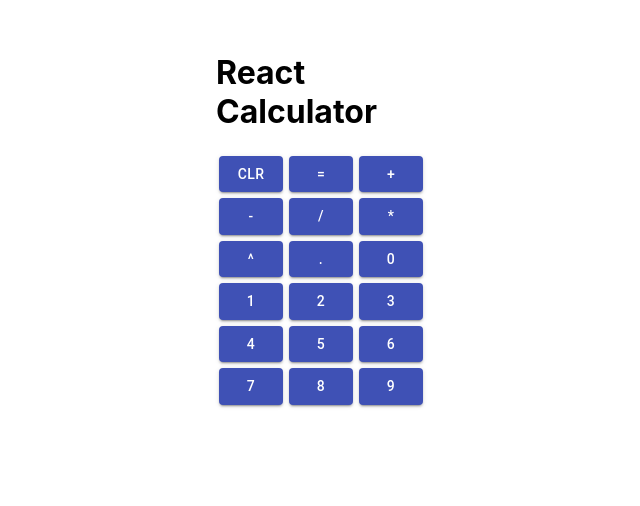
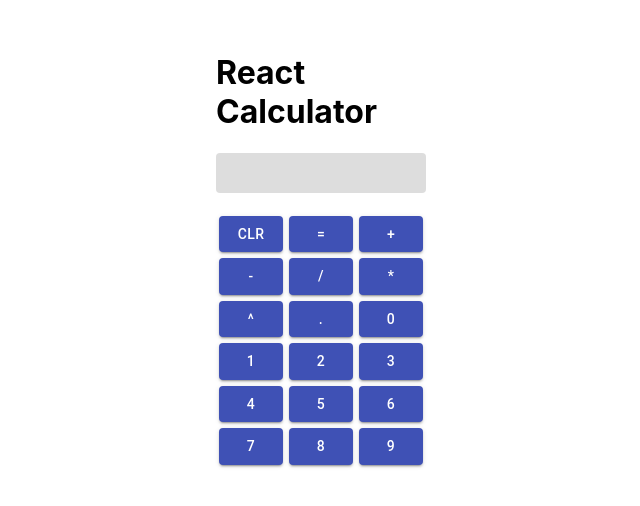
Before and after one commit to benzend/react-typescript-calculator, a React (Create React App) app: page / in a window 1280 px wide. Shown: the part 118-624 px from the top of the page, without its empty margins (319-959 px from the left). Built offline with nearby package versions, Linux system fonts and the light colour scheme.

Commit message:
adding styling

```diff
--- a/src/components/Display.tsx
+++ b/src/components/Display.tsx
@@ -1,3 +1,7 @@
+import { Typography } from "@material-ui/core";
+
+import { CurrentDisplayLayout } from "../layouts/CurrentDisplayLayout";
+import { CurrentTotalLayout } from "../layouts/CurrentTotalLayout";
 import { TotalHistoryLayout } from "../layouts/TotalHistoryLayout";
 
 interface Props {
@@ -9,8 +13,14 @@ interface Props {
 const Display = ({ currentDisplay, totalHistory, currentTotal }: Props) => {
   return (
     <div>
-      <h1>{currentDisplay}</h1>
-      <h2>{currentTotal}</h2>
+      <CurrentDisplayLayout>
+        <Typography variant="h6" color="textPrimary">
+          {currentDisplay}
+        </Typography>
+      </CurrentDisplayLayout>
+      <CurrentTotalLayout>
+        <h2>{currentTotal}</h2>
+      </CurrentTotalLayout>
       <TotalHistoryLayout>
         <h3>{totalHistory}</h3>
       </TotalHistoryLayout>
--- /dev/null
+++ b/src/layouts/CurrentDisplayLayout.tsx
@@ -0,0 +1,28 @@
+import { Box, makeStyles } from "@material-ui/core";
+
+interface Props {
+  children: React.AllHTMLAttributes<string>;
+}
+
+const useStyles = makeStyles(() => ({
+  root: {
+    background: "#ddd",
+    height: "40px",
+    borderRadius: "4px",
+    display: "flex",
+    justifyContent: "flex-start",
+    alignItems: "center",
+  },
+  inner: {
+    marginLeft: "3px",
+  },
+}));
+
+export const CurrentDisplayLayout = ({ children }: Props) => {
+  const { root, inner } = useStyles();
+  return (
+    <Box className={root}>
+      <Box className={inner}>{children}</Box>
+    </Box>
+  );
+};
--- /dev/null
+++ b/src/layouts/CurrentTotalLayout.tsx
@@ -0,0 +1,9 @@
+import { Box } from "@material-ui/core";
+
+interface Props {
+  children: React.AllHTMLAttributes<string>;
+}
+
+export const CurrentTotalLayout = ({ children }: Props) => {
+  return <Box>{children}</Box>;
+};
```
Also changed, not shown: 1 other file (tests, documents, lock files or other folders).
